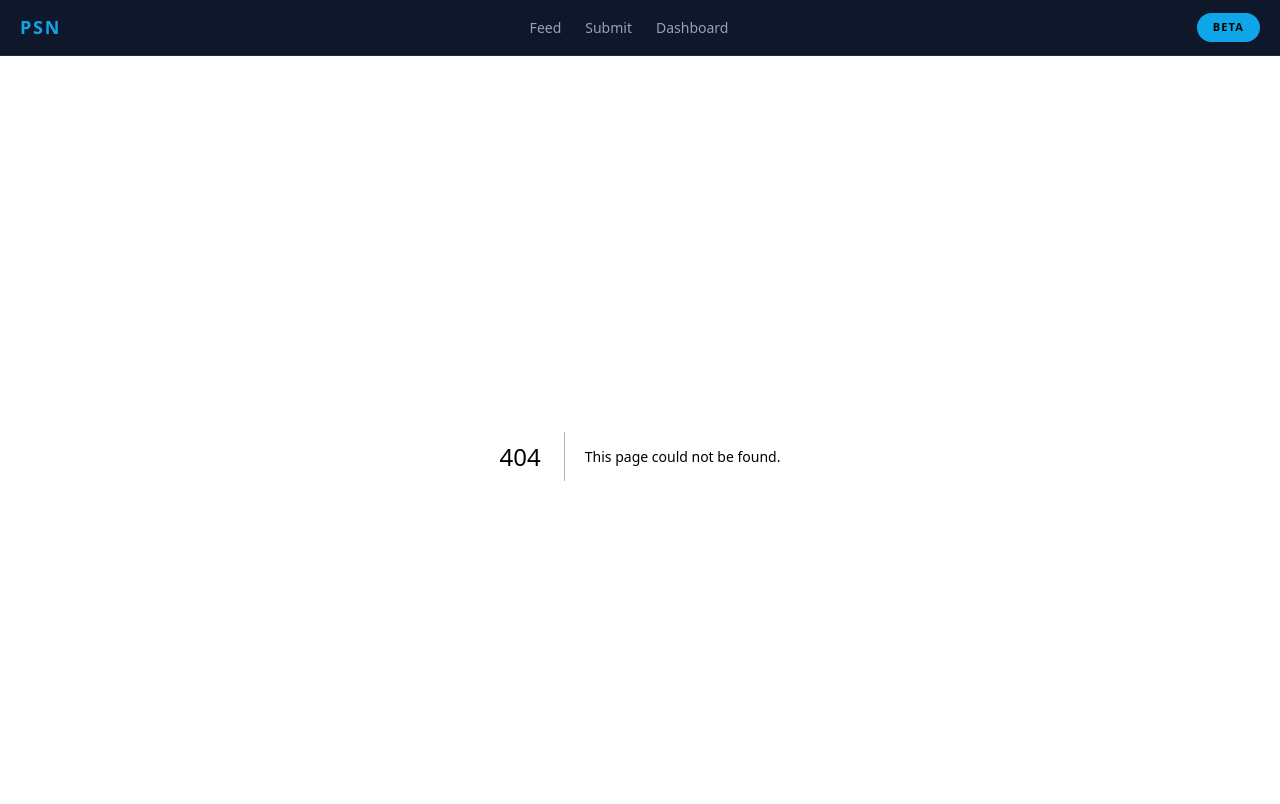
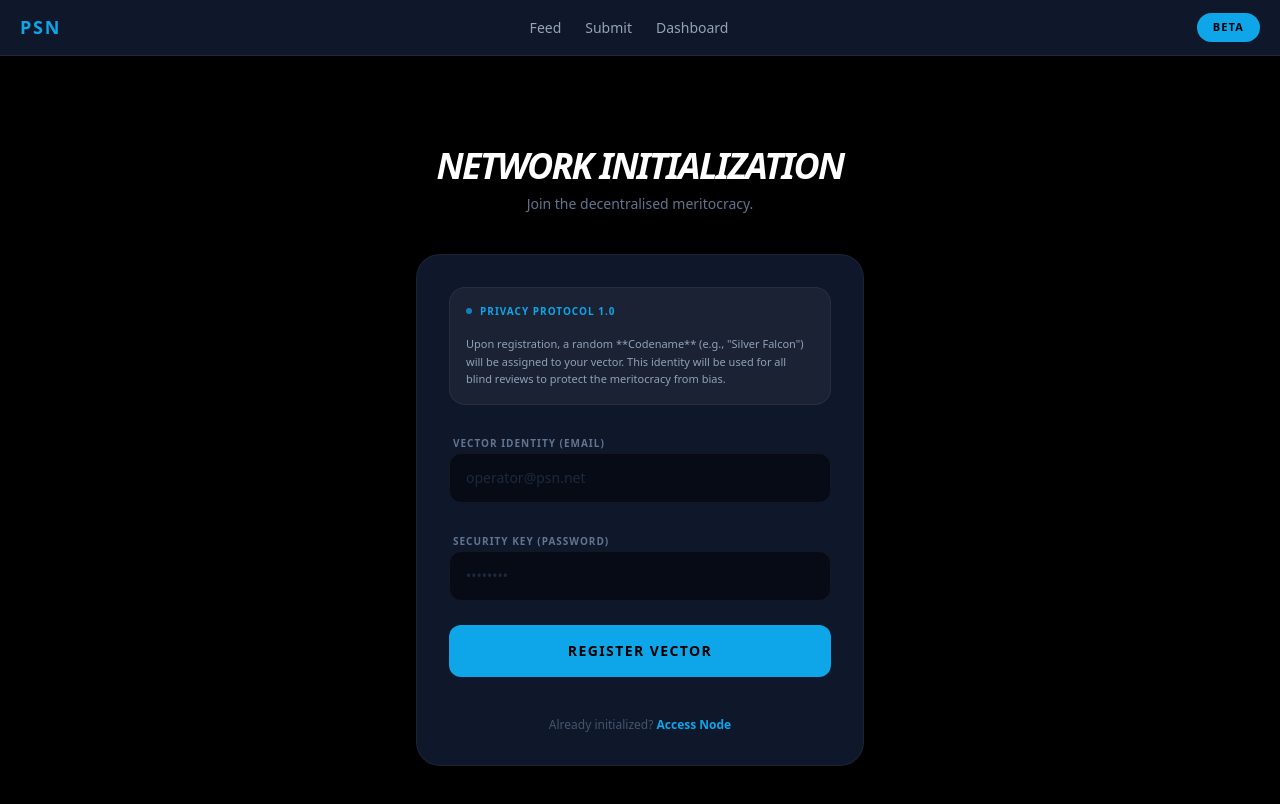
Before and after one commit to harshkr658-design/psn-platform, a Next.js app: page /signup in a window 1280 px wide. Before the commit this address had no page. Shown: the top 804 px of the page. Built offline with nearby package versions, Linux system fonts and the light colour scheme; no server answers.

Commit message:
feat: phase 6 - login and signup pages with codename protection

```diff
--- /dev/null
+++ b/app/login/page.tsx
@@ -0,0 +1,92 @@
+'use client'
+import { useState } from 'react'
+import { useRouter } from 'next/navigation'
+import { supabase } from '@/lib/supabase'
+
+export default function LoginPage() {
+  const router = useRouter()
+  const [email, setEmail] = useState('')
+  const [password, setPassword] = useState('')
+  const [loading, setLoading] = useState(false)
+  const [error, setError] = useState<string | null>(null)
+
+  const handleLogin = async (e: React.FormEvent) => {
+    e.preventDefault()
+    setLoading(true)
+    setError(null)
+
+    try {
+      const { error } = await supabase.auth.signInWithPassword({ email, password })
+      if (error) throw error
+      router.refresh()
+      router.push('/dashboard')
+    } catch (err: any) {
+      setError(err.message)
+    } finally {
+      setLoading(false)
+    }
+  }
+
+  return (
+    <main className="min-h-screen bg-black text-white flex items-center justify-center p-6 bg-[radial-gradient(circle_at_center,_var(--tw-gradient-stops))] from-[#0ea5e9]/5 via-transparent to-transparent">
+      <div className="w-full max-w-md">
+        <div className="text-center mb-10">
+          <h1 className="text-4xl font-black italic tracking-tighter mb-2">ACCESS NODE</h1>
+          <p className="text-slate-500 text-sm">Enter your credentials to synchronize with the network.</p>
+        </div>
+
+        <form onSubmit={handleLogin} className="bg-[#0f172a] border border-white/5 rounded-3xl p-8 shadow-2xl space-y-6">
+          {error && (
+            <div className="p-4 bg-red-500/10 border border-red-500/20 rounded-xl text-red-500 text-xs font-bold text-center">
+              {error.toUpperCase()}
+            </div>
+          )}
+
+          <div className="space-y-2">
+            <label className="text-[10px] font-bold text-slate-500 uppercase tracking-widest pl-1">Vector Identity (Email)</label>
+            <input
+              type="email"
+              required
+              value={email}
+              onChange={(e) => setEmail(e.target.value)}
+              className="w-full bg-black/50 border border-white/5 rounded-xl px-4 py-3.5 text-sm focus:outline-none focus:border-[#0ea5e9]/50 transition-all placeholder:text-slate-800"
+              placeholder="operator@psn.net"
+            />
+          </div>
+
+          <div className="space-y-2">
+            <label className="text-[10px] font-bold text-slate-500 uppercase tracking-widest pl-1">Security Key (Password)</label>
+            <input
+              type="password"
+              required
+              value={password}
+              onChange={(e) => setPassword(e.target.value)}
+              className="w-full bg-black/50 border border-white/5 rounded-xl px-4 py-3.5 text-sm focus:outline-none focus:border-[#0ea5e9]/50 transition-all placeholder:text-slate-800"
+              placeholder="••••••••"
+            />
+          </div>
+
+          <button
+            type="submit"
+            disabled={loading}
+            className="w-full py-4 bg-[#0ea5e9] text-black rounded-xl font-black text-sm uppercase tracking-widest hover:scale-[1.02] active:scale-[0.98] transition-all disabled:opacity-50"
+          >
+            {loading ? 'Initializing...' : 'Authorize Access'}
+          </button>
+
+          <div className="pt-4 text-center">
+            <p className="text-xs text-slate-600">
+              New operator? <a href="/signup" className="text-[#0ea5e9] font-bold hover:underline">Register Vector</a>
+            </p>
+          </div>
+        </form>
+
+        <div className="mt-8 flex justify-center gap-6 opacity-20 filter grayscale">
+          <div className="h-[1px] w-12 bg-white/50 self-center" />
+          <span className="text-[8px] font-mono tracking-[0.5em] text-white">SECURE PROTOCOL 2.0</span>
+          <div className="h-[1px] w-12 bg-white/50 self-center" />
+        </div>
+      </div>
+    </main>
+  )
+}
--- /dev/null
+++ b/app/signup/page.tsx
@@ -0,0 +1,105 @@
+'use client'
+import { useState } from 'react'
+import { useRouter } from 'next/navigation'
+import { supabase } from '@/lib/supabase'
+
+export default function SignupPage() {
+  const router = useRouter()
+  const [email, setEmail] = useState('')
+  const [password, setPassword] = useState('')
+  const [loading, setLoading] = useState(false)
+  const [error, setError] = useState<string | null>(null)
+  const [success, setSuccess] = useState(false)
+
+  const handleSignup = async (e: React.FormEvent) => {
+    e.preventDefault()
+    setLoading(true)
+    setError(null)
+
+    try {
+      const { error } = await supabase.auth.signUp({ email, password })
+      if (error) throw error
+      setSuccess(true)
+      setTimeout(() => {
+        router.push('/dashboard')
+      }, 2000)
+    } catch (err: any) {
+      setError(err.message)
+    } finally {
+      setLoading(false)
+    }
+  }
+
+  return (
+    <main className="min-h-screen bg-black text-white flex items-center justify-center p-6 bg-[radial-gradient(circle_at_top,_var(--tw-gradient-stops))] from-[#0ea5e9]/5 via-transparent to-transparent">
+      <div className="w-full max-w-md">
+        <div className="text-center mb-10">
+          <h1 className="text-4xl font-black italic tracking-tighter mb-2">NETWORK INITIALIZATION</h1>
+          <p className="text-slate-500 text-sm">Join the decentralised meritocracy.</p>
+        </div>
+
+        <form onSubmit={handleSignup} className="bg-[#0f172a] border border-white/5 rounded-3xl p-8 shadow-2xl space-y-6">
+          {error && (
+            <div className="p-4 bg-red-500/10 border border-red-500/20 rounded-xl text-red-500 text-[10px] font-bold text-center">
+              {error.toUpperCase()}
+            </div>
+          )}
+
+          {success && (
+            <div className="p-4 bg-green-500/10 border border-green-500/20 rounded-xl text-green-500 text-[10px] font-bold text-center">
+              ACCOUNT INITIALIZED. REDIRECTING...
+            </div>
+          )}
+
+          <div className="space-y-4 mb-6 p-4 bg-white/5 rounded-2xl border border-white/5">
+            <h3 className="text-[10px] font-bold text-[#0ea5e9] uppercase tracking-widest flex items-center gap-2">
+              <span className="w-1.5 h-1.5 rounded-full bg-[#0ea5e9] animate-pulse" />
+              Privacy Protocol 1.0
+            </h3>
+            <p className="text-[11px] text-slate-400 leading-relaxed">
+              Upon registration, a random **Codename** (e.g., "Silver Falcon") will be assigned to your vector. This identity will be used for all blind reviews to protect the meritocracy from bias.
+            </p>
+          </div>
+
+          <div className="space-y-2">
+            <label className="text-[10px] font-bold text-slate-500 uppercase tracking-widest pl-1">Vector Identity (Email)</label>
+            <input
+              type="email"
+              required
+              value={email}
+              onChange={(e) => setEmail(e.target.value)}
+              className="w-full bg-black/50 border border-white/5 rounded-xl px-4 py-3.5 text-sm focus:outline-none focus:border-[#0ea5e9]/50 transition-all placeholder:text-slate-800"
+              placeholder="operator@psn.net"
+            />
+          </div>
+
+          <div className="space-y-2">
+            <label className="text-[10px] font-bold text-slate-500 uppercase tracking-widest pl-1">Security Key (Password)</label>
+            <input
+              type="password"
+              required
+              value={password}
+              onChange={(e) => setPassword(e.target.value)}
+              className="w-full bg-black/50 border border-white/5 rounded-xl px-4 py-3.5 text-sm focus:outline-none focus:border-[#0ea5e9]/50 transition-all placeholder:text-slate-800"
+              placeholder="••••••••"
+            />
+          </div>
+
+          <button
+            type="submit"
+            disabled={loading || success}
+            className="w-full py-4 bg-[#0ea5e9] text-black rounded-xl font-black text-sm uppercase tracking-widest hover:scale-[1.02] active:scale-[0.98] transition-all disabled:opacity-50"
+          >
+            {loading ? 'Processing...' : 'Register Vector'}
+          </button>
+
+          <div className="pt-4 text-center">
+            <p className="text-xs text-slate-600">
+              Already initialized? <a href="/login" className="text-[#0ea5e9] font-bold hover:underline">Access Node</a>
+            </p>
+          </div>
+        </form>
+      </div>
+    </main>
+  )
+}
```
